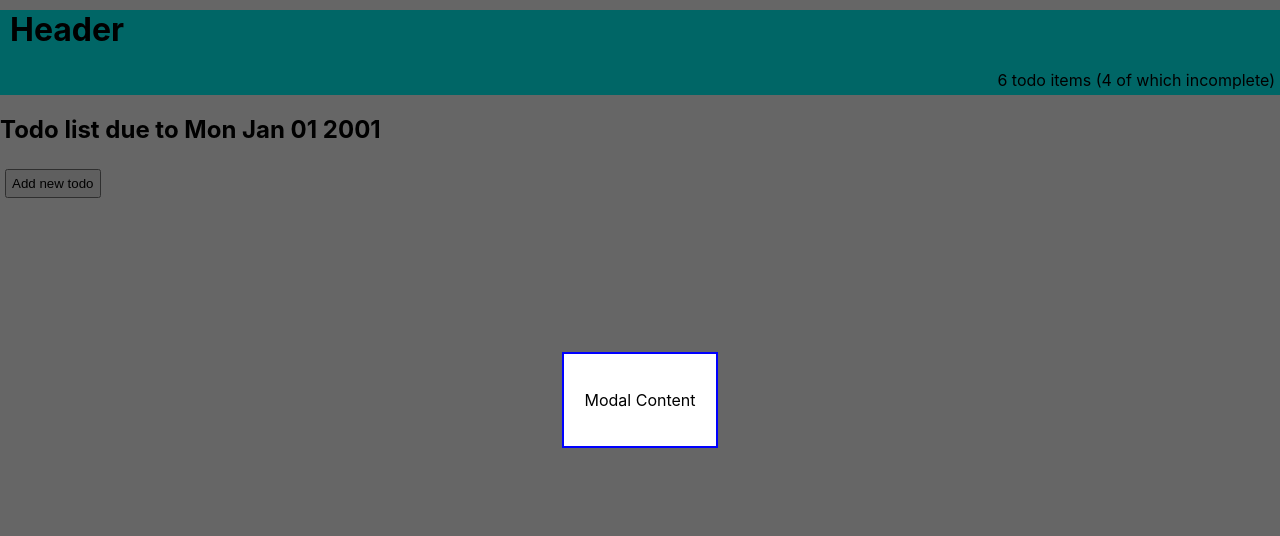
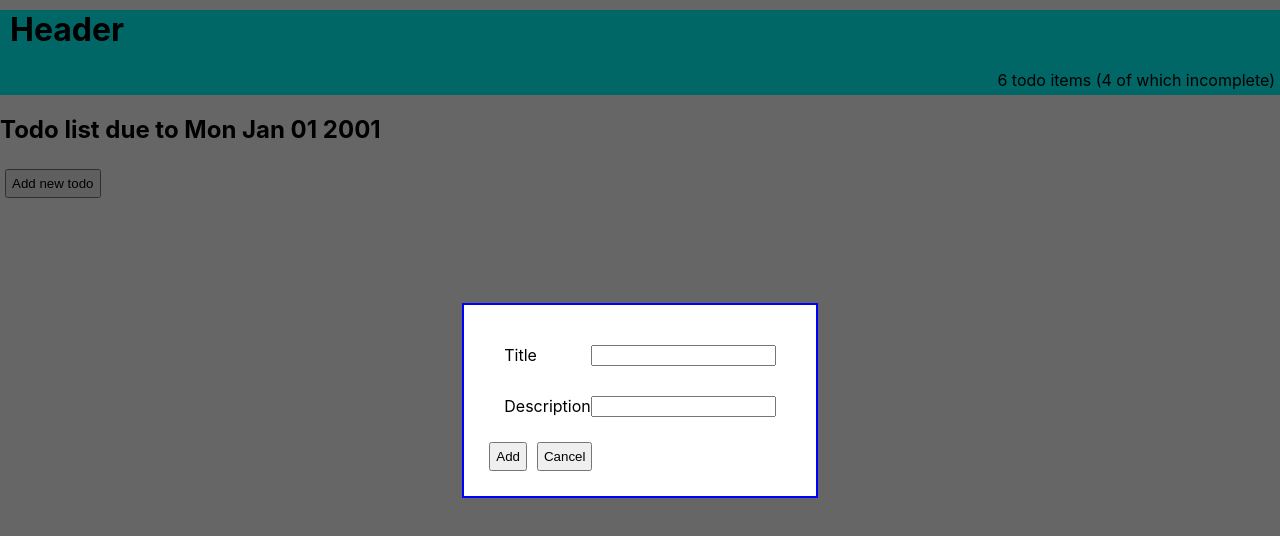
Before and after one commit to VahanAper/dataowl-todo, a React (Create React App) app: page /details/1 in a window 1280 px wide. Both pictures are taken after a click on the button "Add new todo". Shown: the top 536 px of the page. Built offline with nearby package versions, Linux system fonts and the light colour scheme.

Commit message:
Create Form and FormInput components inital versions

```diff
--- /dev/null
+++ b/src/components/layout/Form.tsx
@@ -0,0 +1,23 @@
+import React from 'react';
+
+import Button from '../ui/Button';
+import FormInput from '../ui/FormInput';
+
+type Props = {
+  toggle: () => void;
+};
+
+const Form = ({ toggle }: Props) => {
+  return (
+    <div>
+      <FormInput label="Title" onChange={() => {}} />
+
+      <FormInput label="Description" onChange={() => {}} />
+
+      <Button onClick={() => {}}>Add</Button>
+      <Button onClick={toggle}>Cancel</Button>
+    </div>
+  );
+};
+
+export default Form;
--- a/src/components/pages/Details.tsx
+++ b/src/components/pages/Details.tsx
@@ -5,6 +5,7 @@ import { useParams } from 'react-router-dom';
 import Button from '../ui/Button';
 import List from '../ui/List';
 import Modal from '../ui/Modal';
+import Form from '../layout/Form';
 
 import { getTodos } from '../../store/selectors/todos';
 import { useToggle } from '../../hooks';
@@ -28,7 +29,7 @@ const Details = () => {
 
       {isShown ? (
         <Modal onClose={toggle}>
-          <p>Modal Content</p>
+          <Form toggle={toggle} />
         </Modal>
       ) : null}
 
--- /dev/null
+++ b/src/components/ui/FormInput.css
@@ -0,0 +1,9 @@
+.form_input {
+  margin: 10px;
+  padding: 10px;
+}
+
+.form_input_wrapper {
+  display: flex;
+  justify-content: space-between;
+}
--- /dev/null
+++ b/src/components/ui/FormInput.tsx
@@ -0,0 +1,29 @@
+import React, { useCallback } from 'react';
+
+import './FormInput.css';
+
+type Props = {
+  label: string;
+  onChange: (value: string) => void;
+};
+
+const FormInput = ({ label, onChange }: Props) => {
+  const handleOnChange = useCallback(
+    (e: React.FormEvent<HTMLInputElement>) => {
+      onChange(e.currentTarget.value);
+    },
+    [onChange],
+  );
+
+  return (
+    <div className="form_input">
+      <div className="form_input_wrapper">
+        <label>{label}</label>
+
+        <input onChange={handleOnChange} />
+      </div>
+    </div>
+  );
+};
+
+export default React.memo(FormInput);
```
